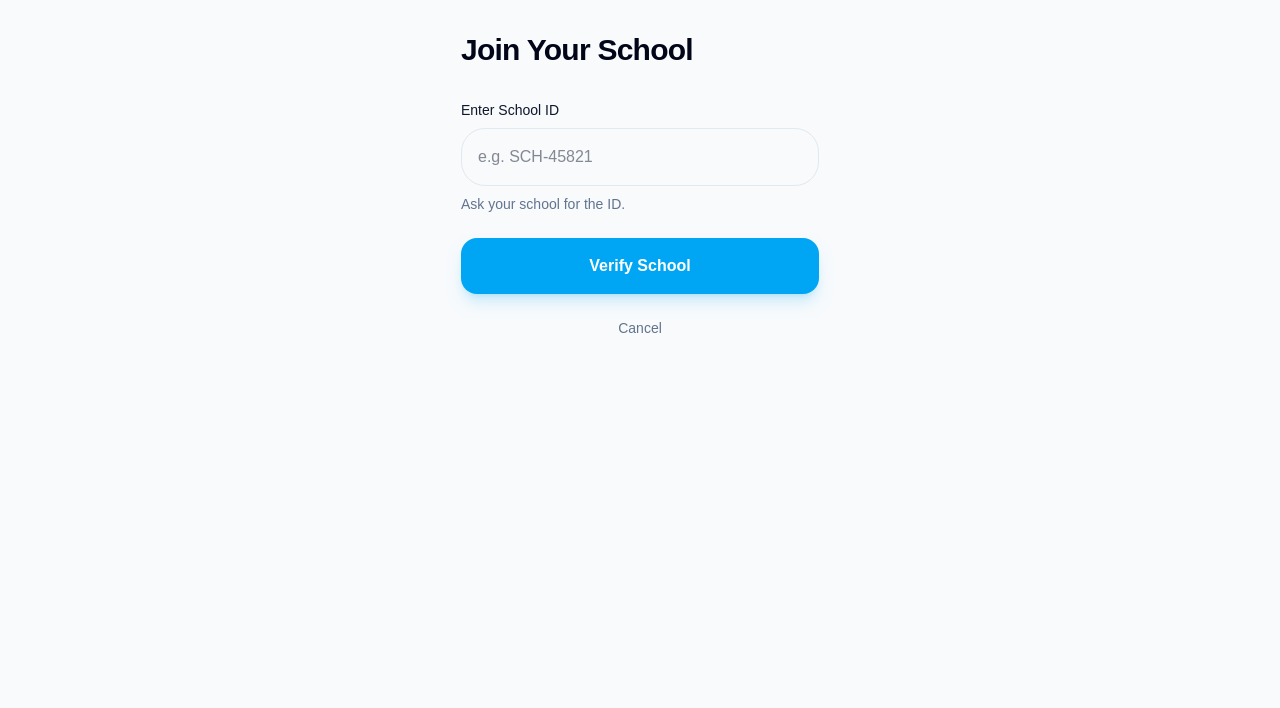
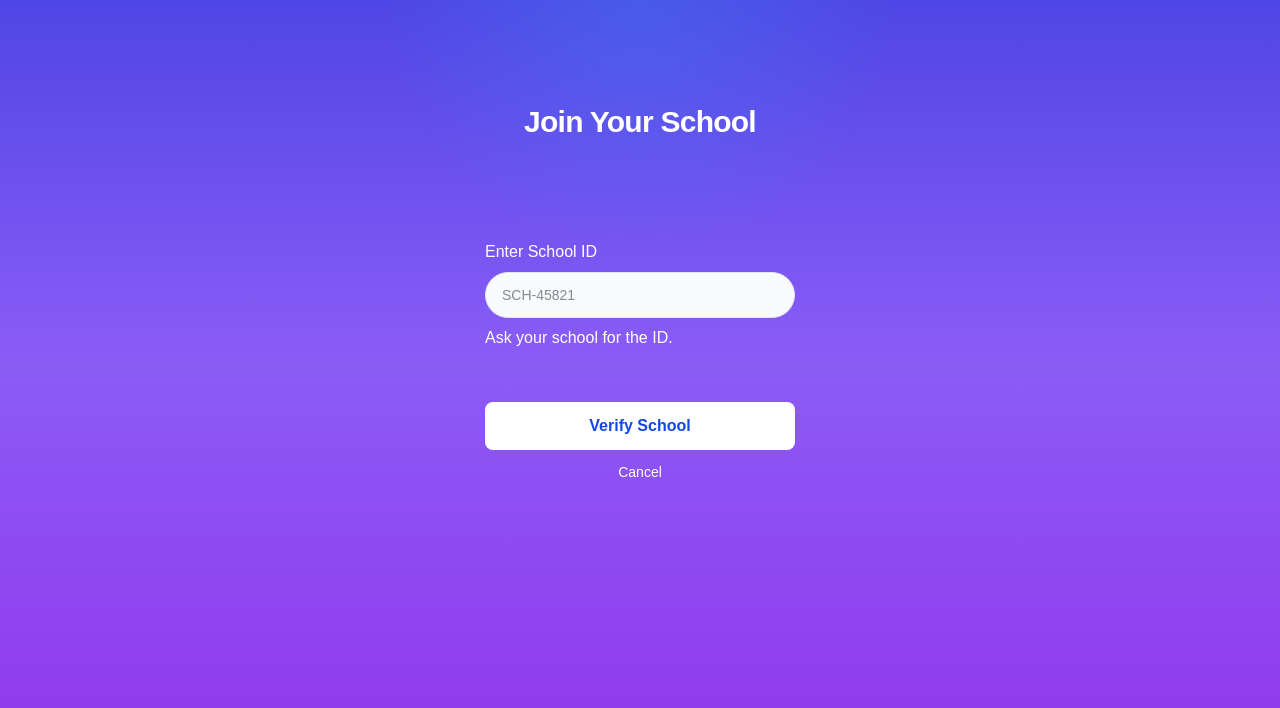
Before and after one commit to Kalana8/Edu_Platform, a Next.js app: page /join-school in a window 1280 px wide. Shown: the top 708 px of the page. Built offline with nearby package versions, Linux system fonts and the light colour scheme.

Commit message:
Join school and confirm school page design change

```diff
--- a/src/app/(auth)/confirm-school/page.tsx
+++ b/src/app/(auth)/confirm-school/page.tsx
@@ -19,31 +19,50 @@ export default async function ConfirmSchool({
   const tier = pickValue(params.tier) || "Loading...";
 
   return (
-    <div className="min-h-screen bg-slate-50 text-slate-950">
-      <main className="mx-auto flex min-h-screen w-full max-w-[390px] flex-col  px-4 py-8">
-        <div className="space-y-4 ">
+    <div className="min-h-screen bg-slate-50 text-slate-950 bg-[radial-gradient(circle_at_top,_rgba(59,130,246,.35),_transparent_25%),linear-gradient(180deg,#4f46e5_0%,#8b5cf6_45%,#9333ea_100%)]">
+      <main className="mx-auto flex min-h-screen w-full max-w-[390px] flex-col px-8 py-8 text-white">
+        <div className="space-y-4 mt-18 text-center">
           <h1 className="text-3xl font-semibold ">Confirm Your School</h1>
         </div>
 
-        <div className="mt-8 rounded-[1rem] bg-white p-6 shadow-[0_28px_60px_-30px_rgba(15,23,42,0.35)]">
-          <div>
-            <div className="space-y-2 p-1">
-              <p className="text-xs   text-slate-500">School Name</p>
-              <p className="text-base font-semibold text-slate-950">{schoolName}</p>
+        <div className="mt-19 overflow-hidden rounded-2xl border border-white/40 bg-white/10 p-1 shadow-[0_28px_60px_-30px_rgba(15,23,42,0.45)] backdrop-blur-md ring-1 ring-white/30">
+          <div className="rounded-xl bg-white/75 p-6 backdrop-blur-sm">
+            <div className="flex items-center gap-3 border-b border-slate-100 pb-4">
+              <span className="flex h-10 w-10 items-center justify-center rounded-full bg-indigo-100 text-indigo-600">
+                <svg xmlns="http://www.w3.org/2000/svg" viewBox="0 0 24 24" fill="currentColor" className="h-5 w-5">
+                  <path d="M11.7 2.805a.75.75 0 0 1 .6 0A60.65 60.65 0 0 1 22.83 8.72a.75.75 0 0 1-.231 1.337 49.948 49.948 0 0 0-9.902 3.912l-.003.002c-.114.06-.227.119-.34.18a.75.75 0 0 1-.707 0A50.88 50.88 0 0 0 7.5 12.173v-.224c0-.131.067-.248.172-.311a54.6 54.6 0 0 1 4.653-2.52.75.75 0 0 0-.195-1.379 56.345 56.345 0 0 0-4.81-1.245.75.75 0 0 1-.448-.739A60.5 60.5 0 0 1 11.7 2.805Z" />
+                  <path d="M13.06 15.473a48.45 48.45 0 0 1 7.666 4.282c.63.355.146 1.285-.622 1.285h-8.552a.75.75 0 0 1-.704-.513l-2.81-9.778a.75.75 0 0 1 .54-.97 61.42 61.42 0 0 0 6.542-2.182 61.42 61.42 0 0 0 1.84-1.176l.079-.05a.75.75 0 0 1 .714.066 60.2 60.2 0 0 1 5.1 3.152.75.75 0 0 1-.34 1.345 48.3 48.3 0 0 0-7.78 2.91c-.252.084-.51.156-.773.215Z" />
+                  <path d="M3.462 14.42a.75.75 0 0 0 .688.394 59.97 59.97 0 0 0 13.217-2.09.75.75 0 0 0 .406-1.304 55.5 55.5 0 0 0-8.59-3.409.75.75 0 0 0-.718.22l-3.084 3.498a.75.75 0 0 0-.154.838Z" />
+                </svg>
+              </span>
+              <div>
+                <p className="text-xs font-medium uppercase tracking-wider text-slate-600">School Name</p>
+                <p className="text-base font-semibold text-slate-950">{schoolName}</p>
+              </div>
             </div>
-            <div className="space-y-2 p-1">
-              <p className="text-xs   text-slate-500">Tier</p>
-              <p className="text-base font-semibold text-slate-950">{tier}</p>
+            <div className="flex items-center gap-3 pt-4">
+              <span className="flex h-10 w-10 items-center justify-center rounded-full bg-violet-100 text-violet-600">
+                <svg xmlns="http://www.w3.org/2000/svg" viewBox="0 0 24 24" fill="currentColor" className="h-5 w-5">
+                  <path fillRule="evenodd" d="M5.166 2.62a.75.75 0 0 1 .75.75c0 .894.393 1.693 1.017 2.24a.75.75 0 1 1-.95 1.16A4.478 4.478 0 0 0 3.666 3.37a.75.75 0 0 1 .75-.75Zm8.27 0a.75.75 0 0 1 .75.75c0 .894.393 1.693 1.017 2.24a.75.75 0 1 1-.95 1.16 4.478 4.478 0 0 0-2.317-2.035.75.75 0 0 1 .5-1.165ZM3.9 8.7a.75.75 0 0 1 .75-.75h14.7a.75.75 0 0 1 0 1.5H4.65a.75.75 0 0 1-.75-.75ZM3.9 12.45a.75.75 0 0 1 .75-.75h14.7a.75.75 0 0 1 0 1.5H4.65a.75.75 0 0 1-.75-.75Zm0 3.75a.75.75 0 0 1 .75-.75h14.7a.75.75 0 0 1 0 1.5H4.65a.75.75 0 0 1-.75-.75Z" clipRule="evenodd" />
+                  <path d="M4.5 19.5a.75.75 0 0 1 .75-.75h13.5a.75.75 0 0 1 0 1.5H5.25a.75.75 0 0 1-.75-.75Z" />
+                </svg>
+              </span>
+              <div>
+                <p className="text-xs font-medium uppercase tracking-wider text-slate-600">Tier</p>
+                <p className="text-base font-semibold text-slate-950">{tier}</p>
+              </div>
             </div>
           </div>
         </div>
 
         <Link
           href={`/create-student-id?code=${encodeURIComponent(schoolCode)}`}
-          className="mt-8 inline-flex w-full items-center justify-center rounded-2xl bg-blue-500 px-5 py-4 text-base font-semibold text-white shadow-lg shadow-blue-600/20 transition hover:bg-blue-600"
+          className="mt-8 inline-flex w-full items-center justify-center px-5 py-3 rounded-lg bg-white  text-base font-semibold text-blue-700 hover:cursor-pointer"
         >
           Join School Team
         </Link>
+
+         <Link href="/" className="block text-center text-sm mt-4">Cancel</Link>
       </main>
     </div>
   );
--- a/src/app/(auth)/join-school/page.tsx
+++ b/src/app/(auth)/join-school/page.tsx
@@ -62,24 +62,24 @@ export default function JoinSchool() {
   }
 
   return (
-    <div className="min-h-screen bg-slate-50 text-slate-950">
-      <main className="mx-auto flex min-h-screen w-full max-w-[390px] flex-col px-4 py-8">
-          <div className="space-y-3 ">
-            <h1 className="text-3xl font-semibold tracking-tight">Join Your School</h1>
+    <div className="min-h-screen  bg-[radial-gradient(circle_at_top,_rgba(59,130,246,.35),_transparent_25%),linear-gradient(180deg,#4f46e5_0%,#8b5cf6_45%,#9333ea_100%)] text-slate-950">
+      <main className="mx-auto flex min-h-screen w-full max-w-[390px] flex-col px-4 py-8 text-white">
+          <div className="space-y-3 text-center mt-18">
+            <h1 className="text-3xl text-white font-semibold tracking-tight">Join Your School</h1>
           </div>
 
-          <div className="mt-8 space-y-6">
-            <div className="space-y-2">
-              <label className="block text-sm font-medium text-slate-900">Enter School ID</label>
+          <div className="mt-25 space-y-3 px-6">
+            <div className="space-y-2 mb-13">
+              <label className="block  font-medium ">Enter School ID</label>
               <input
                 value={schoolId}
                 onChange={(e) => setSchoolId(e.target.value)}
                 type="text"
-                placeholder="e.g. SCH-45821"
-                className="w-full rounded-3xl border border-slate-200 bg-slate-50 p-4 text-base text-slate-900 outline-none ring-1 ring-transparent transition focus:border-slate-300 focus:ring-slate-200"
+                placeholder="SCH-45821"
+                className="w-full rounded-3xl border border-slate-200 bg-slate-50 p-4 py-3 text-sm text-slate-900 outline-none ring-1 ring-transparent transition focus:border-slate-300 focus:ring-slate-200"
               />
-              <p className="text-sm text-slate-500">Ask your school for the ID.</p>
-              {error && <p className="text-sm text-red-500">{error}</p>}
+              <p className=" ">Ask your school for the ID.</p>
+              {error && <p className="text-sm text-red-300 font-bold tracking-wide">{error}</p>}
             </div>
 
             <button
@@ -87,12 +87,12 @@ export default function JoinSchool() {
                 verify();
               }}
               disabled={loading}
-              className="inline-flex w-full items-center justify-center rounded-2xl bg-sky-500 px-5 py-4 text-base font-semibold text-white shadow-lg shadow-sky-500/20 transition hover:bg-sky-600 disabled:opacity-50"
+              className="inline-flex w-full items-center justify-center rounded-2xl px-5 py-3 text-base font-semibold rounded-lg bg-white px-8 text-base font-semibold text-blue-700 hover:cursor-pointer"
             >
               {loading ? "Verifying..." : "Verify School"}
             </button>
 
-            <Link href="/" className="block text-center text-sm text-slate-500">Cancel</Link>
+            <Link href="/" className="block text-center text-sm ">Cancel</Link>
           </div>
       </main>
     </div>
--- a/src/app/layout.tsx
+++ b/src/app/layout.tsx
@@ -13,8 +13,8 @@ const geistMono = Geist_Mono({
 });
 
 export const metadata: Metadata = {
-  title: "Create Next App",
-  description: "Generated by create next app",
+  title: "Education Platform",
+  description: "Education Platform for students and teachers",
 };
 
 export default function RootLayout({
```
